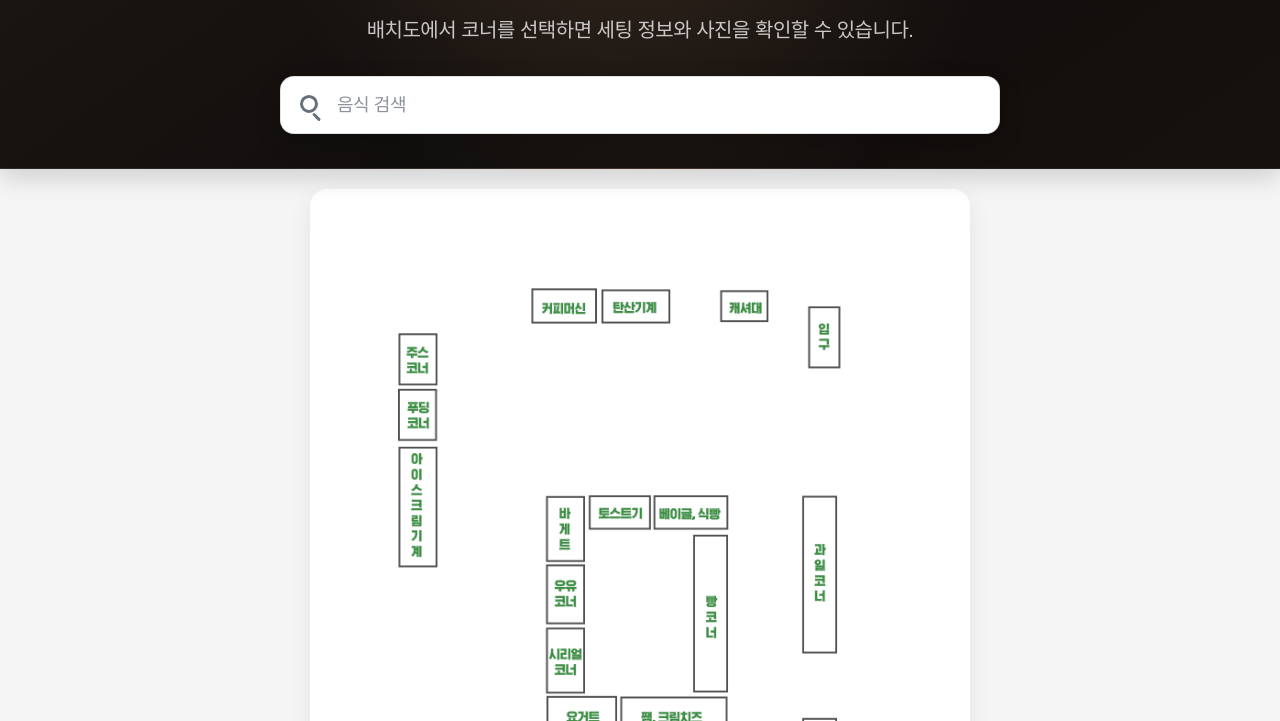
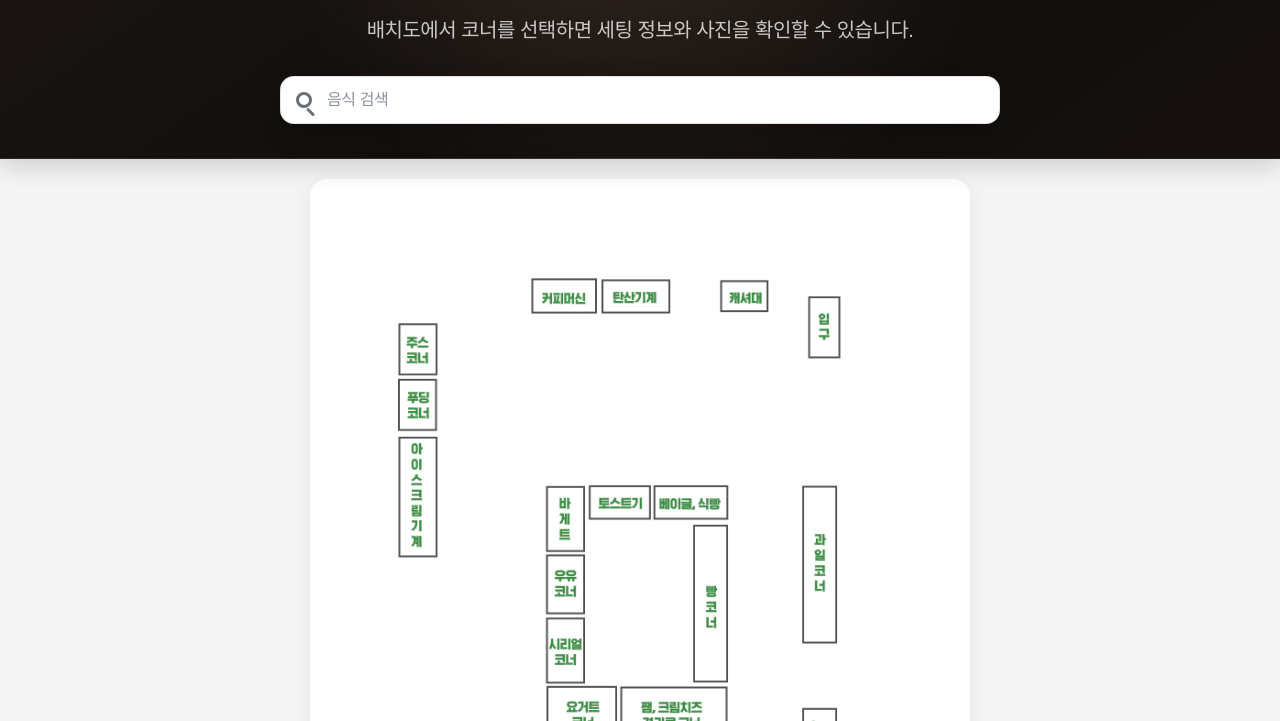
Before and after one commit to eunkolder-maker/BuffetGuide, a plain HTML site: page index.html in a window 1280 px wide. Shown: the part 79-800 px from the top of the page. Drawn offline with Linux system fonts and the light colour scheme.

Commit message:
검색창 크기수정

```diff
--- a/index.html
+++ b/index.html
@@ -77,15 +77,15 @@ body{
 
 .search-box input {
     width: 100%;
-    height: 58px;
-    padding: 0 18px 0 56px;
+    height: 48px;
+    padding: 0 16px 0 46px;
     border: 1px solid rgba(20, 20, 20, 0.12);
     border-radius: 14px;
     outline: none;
     appearance: none;
     background: #ffffff;
     color: #222222;
-    font-size: 18px;
+    font-size: 16px;
     font-weight: 500;
     letter-spacing: -0.025em;
     box-shadow:
@@ -108,12 +108,12 @@ body{
 .search-icon {
     position: absolute;
     top: 50%;
-    left: 20px;
-width: 18px;
-height: 18px;
+    left: 16px;
+width: 16px;
+height: 16px;
 border: 3px solid #68707b;
     border-radius: 50%;
-    transform: translateY(-56%);
+    transform: translateY(-50%);
     pointer-events: none;
 }
 
```
